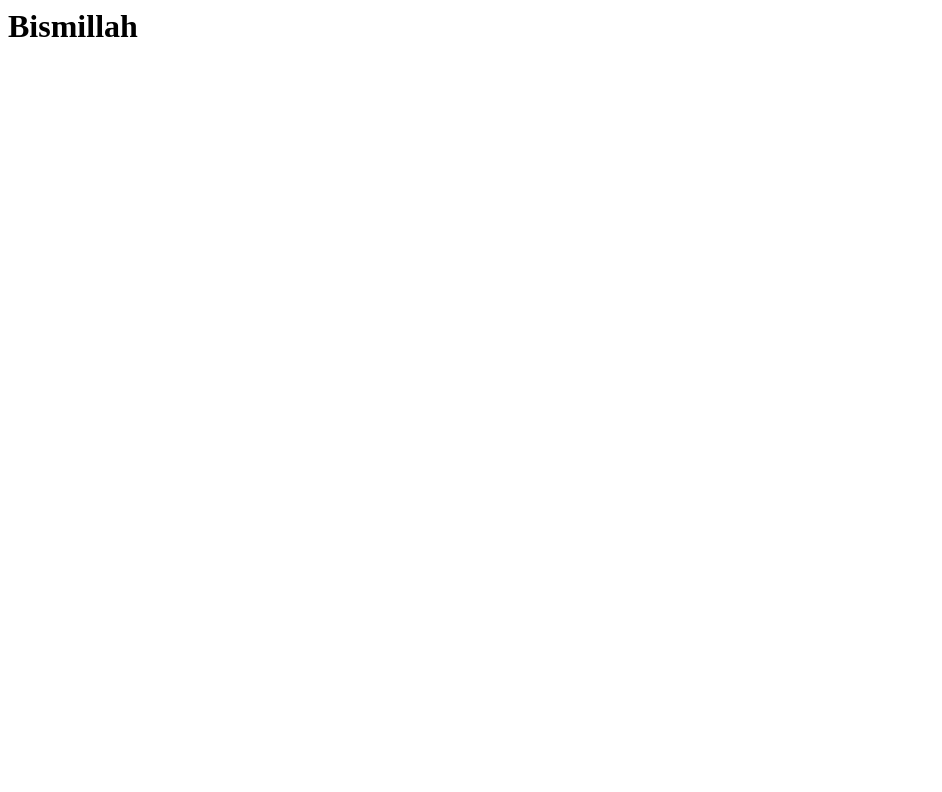
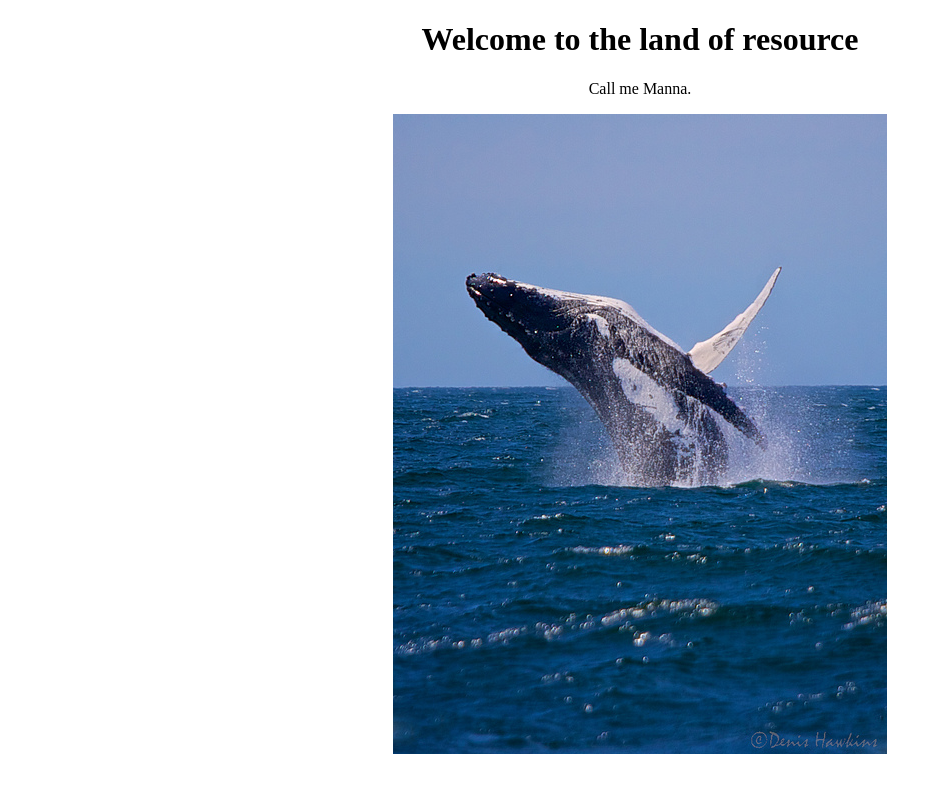
Before and after one commit to manazirahsandeveloper/website, a plain HTML site: page index.html in a window 1280 px wide. Shown: the whole page, without its empty margins (0-942 px from the left). Drawn offline with Linux system fonts and the light colour scheme.

Commit message:
Add an image

```diff
--- a/index.html
+++ b/index.html
@@ -1 +1,15 @@
-<html><h1>Bismillah</h1></html>
+<!DOCTYPE html>
+<html>
+<center>
+  <head>
+    <title>A whale of a greeting</title>
+  </head>
+  <body>
+    <h1>Welcome to the land of resource</h1>
+    <p>Call me Manna.</p>
+    <a href="#">
+      <img src="images/breaching_whale.jpg" />
+    </a>
+  </body>
+</center>
+</html>
```
Also changed, not shown: images/breaching_whale.jpg (added).
